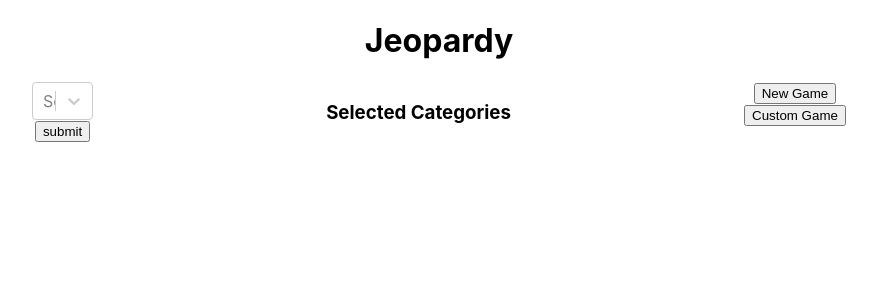
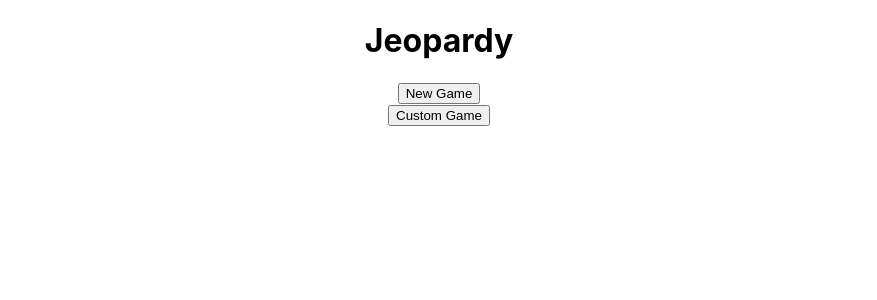
Before and after one commit to Mohan-Palat/Jeopardy, a React (Create React App) app: page / in a window 1280 px wide. Shown: the top 300 px of the page, without its empty margins (201-1078 px from the left). Built offline with nearby package versions, Linux system fonts and the light colour scheme.

Commit message:
remove search component from main div

```diff
--- a/src/App.js
+++ b/src/App.js
@@ -53,7 +53,6 @@
         <Route path='/(random|custom)/' component={() => <ScoreKeeper score={this.state.score}/>}/>
        </div>
        <div id="main">
-         <Search addSearch = {this.addIDFromSearch}/>
           <div className="game-board">
               <Route path='/' exact component={() => <NewGame getCategoryIds={this.getCategoryIds}/>}/>
               <Route path='/' exact component={() => <Link to='/custom-settings'><button>Custom Game</button> </Link>}/>
```
